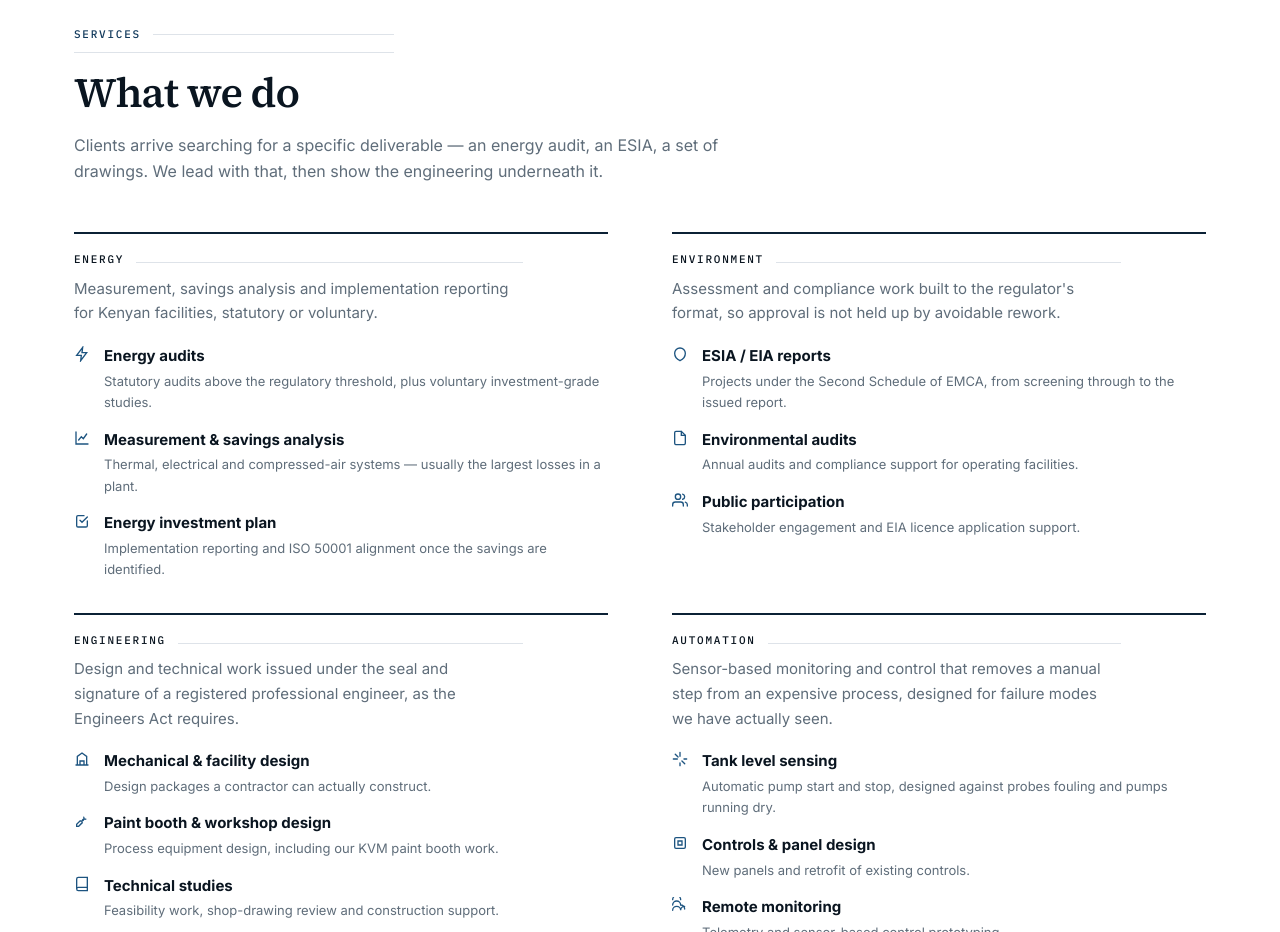
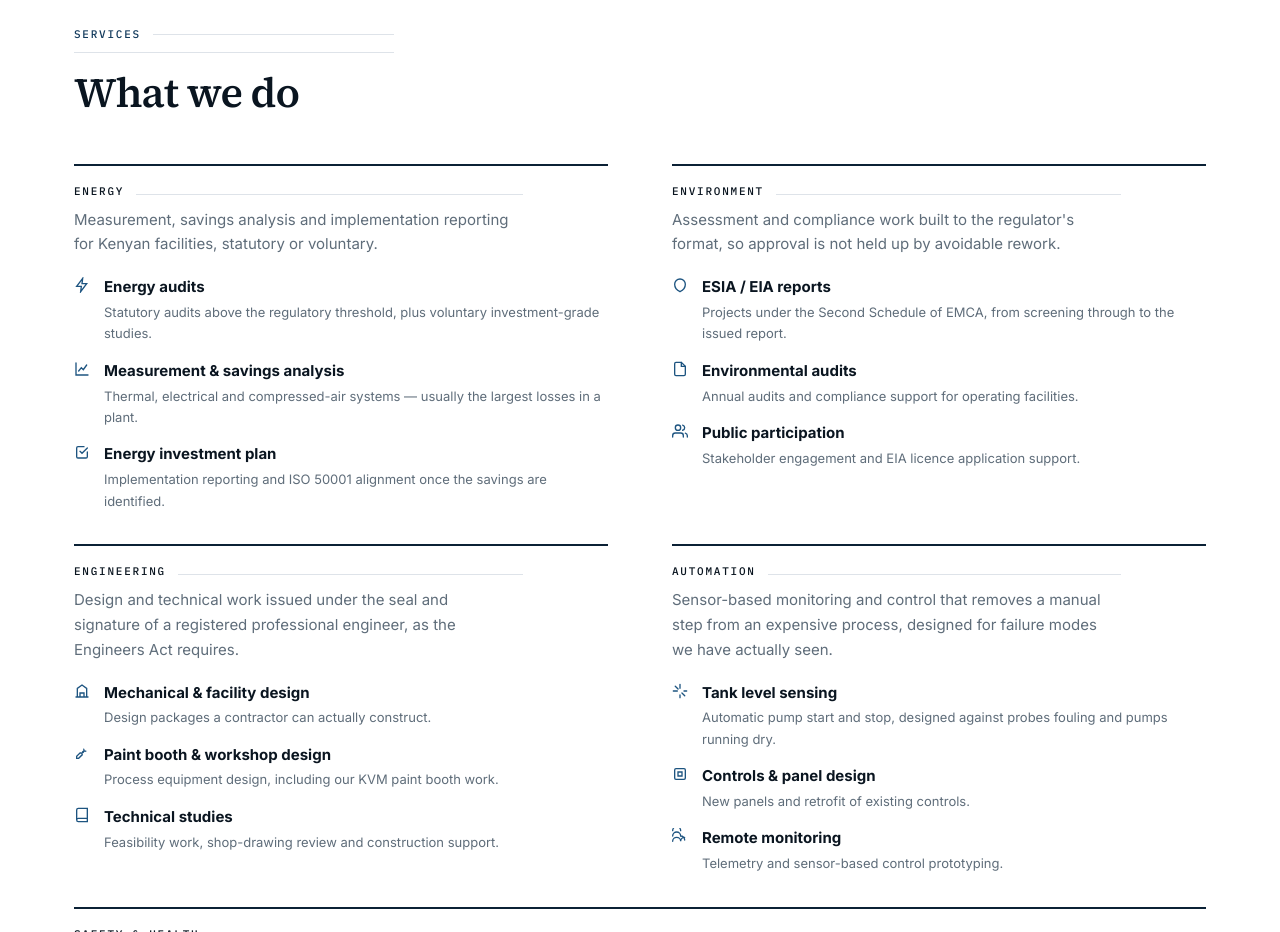
Before and after one commit to Eng-MWambua/ugeni-engineering, a plain HTML site: page index.html in a window 1280 px wide. Shown: the part 1080-2012 px from the top of the page. Drawn offline with Linux system fonts and the light colour scheme.

Commit message:
Remove muted paragraph from What we do section (client request)

```diff
--- a/index.html
+++ b/index.html
@@ -174,11 +174,6 @@
       <div class="sec__head">
         <span class="eyebrow">Services</span>
         <h2>What we do</h2>
-        <p class="muted">
-          Clients arrive searching for a specific deliverable — an energy audit, an
-          ESIA, a set of drawings. We lead with that, then show the engineering
-          underneath it.
-        </p>
       </div>
 
       <!-- Four umbrellas, specific deliverables listed under each. The former
```
